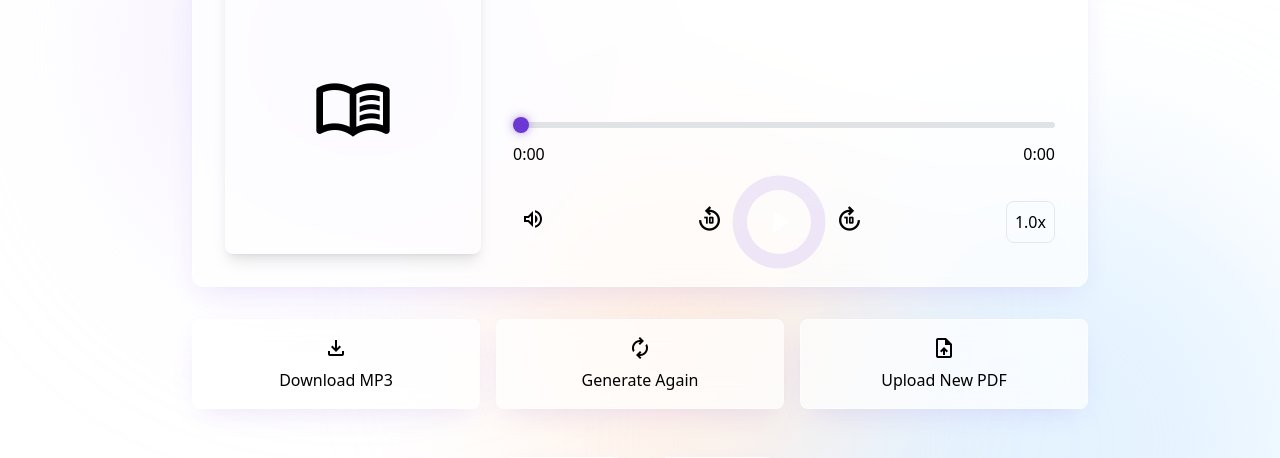
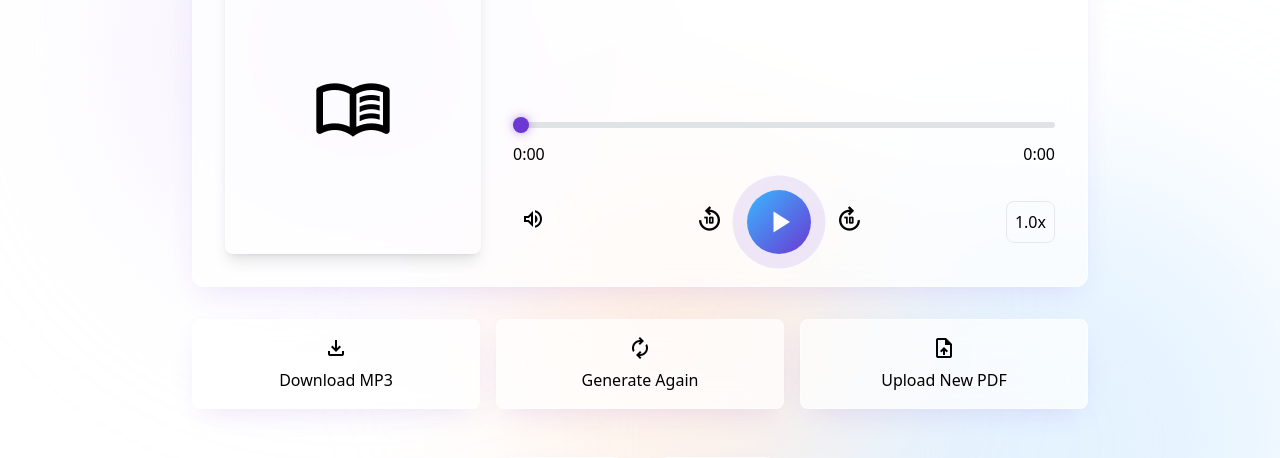
Before and after one commit to JiphinGeorge/Readify-AI, a Flask app: template templates/player.html in a window 1280 px wide. Shown: the part 172-630 px from the top of the page. Run offline with Flask 3, Linux system fonts and the light colour scheme; the template is opened without the code that fills it, so the values that code supplies are empty; some libraries are stand-ins or nearby versions.

Commit message:
feat: implement interactive audio player with playback controls and visualizer animation

```diff
--- a/static/js/player.js
+++ b/static/js/player.js
@@ -50,9 +50,27 @@ document.addEventListener('DOMContentLoaded', () => {
         audio.currentTime = 0;
     });
 
-    audio.addEventListener('error', () => {
-        showError("Unable to load audio file.");
+    audio.addEventListener('error', (e) => {
+        console.error('Audio error:', audio.error);
+        showError('Unable to load audio file. Error: ' + (audio.error ? audio.error.message : 'unknown'));
     });
+
+    // Sync play state from actual audio events
+    audio.addEventListener('play', () => {
+        isPlaying = true;
+        updatePlayIcon();
+        toggleWaves(true);
+    });
+
+    audio.addEventListener('pause', () => {
+        isPlaying = false;
+        updatePlayIcon();
+        toggleWaves(false);
+    });
+
+    // Log audio src for debugging
+    console.log('Audio element src:', audio.src);
+    console.log('Audio readyState:', audio.readyState);
 
     // Seek slider input
     slider.addEventListener('input', function() {
@@ -62,20 +80,19 @@ document.addEventListener('DOMContentLoaded', () => {
     });
 
     playPauseBtn.addEventListener('click', () => {
-        if (!audio.src || audio.src.endsWith('None')) {
-            showError("Audio source is invalid.");
+        console.log('Play button clicked. audio.src:', audio.src, '| readyState:', audio.readyState);
+        if (!audio.src || audio.src === '' || audio.src === window.location.href) {
+            showError('Audio source is missing.');
             return;
         }
         if (isPlaying) {
             audio.pause();
         } else {
             audio.play().catch(e => {
-                showError("Playback blocked. Please try again.");
+                console.error('Playback error:', e);
+                showError('Playback failed: ' + e.message);
             });
         }
-        isPlaying = !isPlaying;
-        updatePlayIcon();
-        toggleWaves(isPlaying);
     });
 
     rewindBtn.addEventListener('click', () => {
@@ -100,8 +117,11 @@ document.addEventListener('DOMContentLoaded', () => {
 
     function updatePlayIcon() {
         playIcon.textContent = isPlaying ? 'pause' : 'play_arrow';
+        // Keep inline styles intact — only toggle animation
+        playIcon.style.color = '#fff';
+        playIcon.style.fontVariationSettings = "'FILL' 1";
         if (isPlaying) {
-            playPauseBtn.style.animation = 'none'; // Stop pulse when playing
+            playPauseBtn.style.animation = 'none';
         } else {
             playPauseBtn.style.animation = 'play-pulse 2s infinite';
         }
--- a/templates/player.html
+++ b/templates/player.html
@@ -107,7 +107,7 @@
     </div>
 
     <!-- Hidden audio element for logic binding -->
-    <audio id="native-audio" src="{{ job.audio_url }}"></audio>
+    <audio id="native-audio" src="{{ job.audio_url }}" preload="auto"></audio>
 
     <!-- Background Blobs -->
     <div class="bg-blob w-96 h-96 bg-[#e9ddff] top-[10%] left-[10%]" style="animation: float-1 20s infinite ease-in-out;"></div>
@@ -177,8 +177,8 @@
                         <button id="rewind-btn" class="text-on-surface-variant hover:text-primary transition-colors p-2 rounded-full hover:bg-surface-variant/50 hover:scale-110 active:scale-95">
                             <span class="material-symbols-outlined text-[28px]">replay_10</span>
                         </button>
-                        <button id="play-pause-btn" class="w-16 h-16 rounded-full bg-gradient-to-br from-secondary-container to-primary text-white flex items-center justify-center hover:scale-105 active:scale-95 transition-all" style="animation: play-pulse 2s infinite;">
-                            <span class="material-symbols-outlined text-[36px]" id="play-icon" style="font-variation-settings: 'FILL' 1;">play_arrow</span>
+                        <button id="play-pause-btn" class="flex items-center justify-center hover:scale-105 active:scale-95 transition-all" style="width:64px;height:64px;border-radius:50%;background:linear-gradient(135deg,#39b8fd,#6b38d4);color:#fff;border:none;cursor:pointer;animation:play-pulse 2s infinite;flex-shrink:0;">
+                            <span class="material-symbols-outlined" id="play-icon" style="font-size:36px;font-variation-settings:'FILL' 1;color:#fff;">play_arrow</span>
                         </button>
                         <button id="forward-btn" class="text-on-surface-variant hover:text-primary transition-colors p-2 rounded-full hover:bg-surface-variant/50 hover:scale-110 active:scale-95">
                             <span class="material-symbols-outlined text-[28px]">forward_10</span>
```
